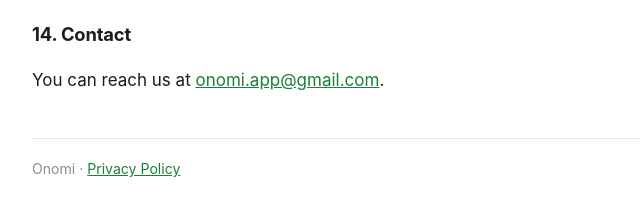
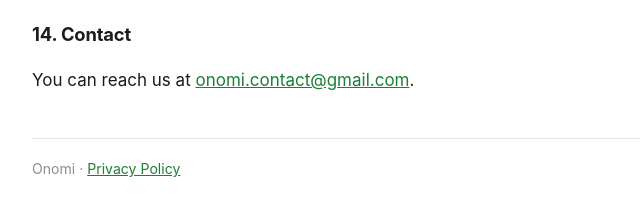
Before and after one commit to eBeyzaG/onomi-app, a plain HTML site: page terms.html in a window 1280 px wide. Shown: the part 3740-3956 px from the top of the page, 278-918 px from the left. Drawn offline with Linux system fonts and the light colour scheme.

Commit message:
Update contact email address in terms.html

```diff
--- a/terms.html
+++ b/terms.html
@@ -184,7 +184,7 @@
 
 <h2>14. Contact</h2>
 <p>
-  You can reach us at <a href="mailto:onomi.app@gmail.com">onomi.app@gmail.com</a>.
+  You can reach us at <a href="mailto:onomi.contact@gmail.com">onomi.contact@gmail.com</a>.
 </p>
 
 <hr>
```
